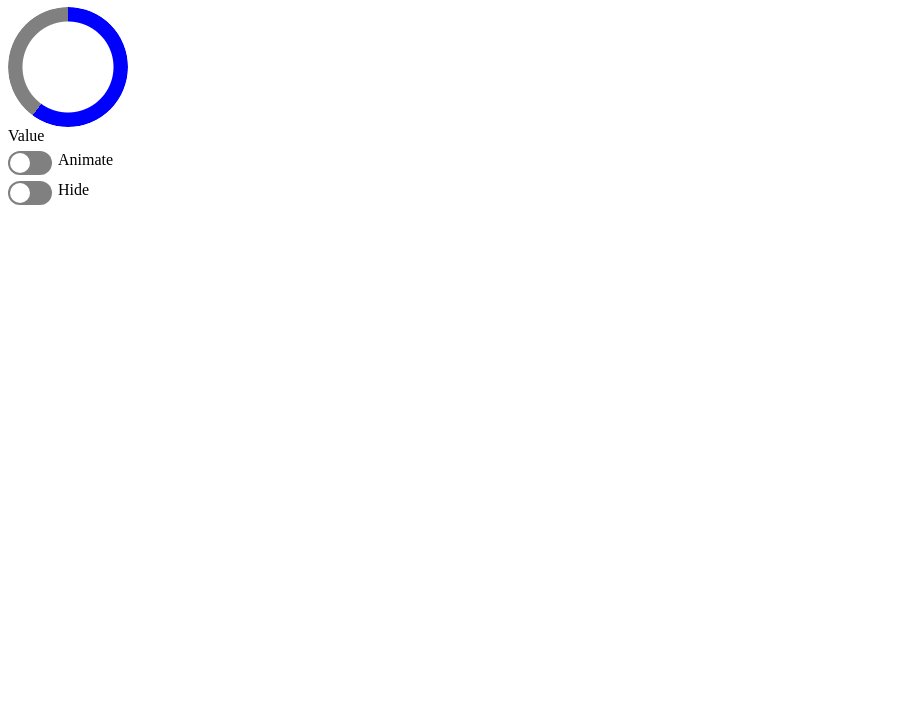
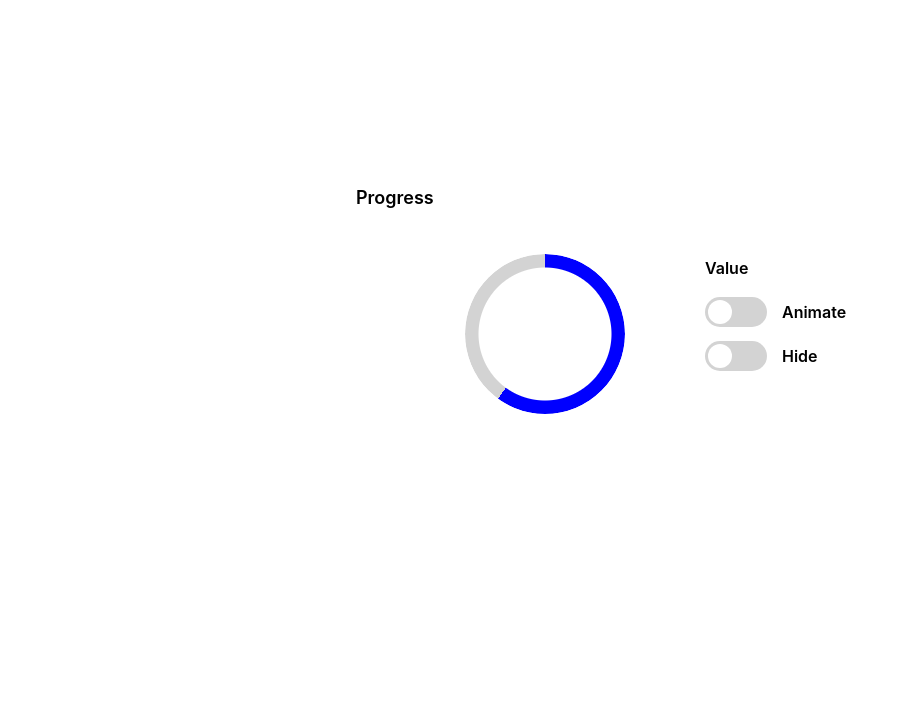
Before and after one commit to sobselena/ozon-test-task, a website built with Vite: page index.html in a window 1280 px wide. Shown: the part 73-800 px from the top of the page, without its empty margins (0-901 px from the left). Built offline with nearby package versions, Linux system fonts and the light colour scheme; files whose address does not match are found by name.

Commit message:
feat: add basic styles

```diff
--- a/index.html
+++ b/index.html
@@ -7,8 +7,5 @@
     <title>ozon-test-task</title>
     <script defer type="module" src="./src/main.ts"></script>
   </head>
-  <body>
-    <div id="app"></div>
-    <script type="module" src="/src/main.ts"></script>
-  </body>
+  <body></body>
 </html>
--- /dev/null
+++ b/src/app/styles/base/_normalize.scss
@@ -0,0 +1,19 @@
+*,
+*::before,
+*::after {
+  box-sizing: inherit;
+  margin: 0;
+  padding: 0;
+}
+
+html {
+  box-sizing: border-box;
+  font-size: 62.5%;
+}
+
+.wrapper {
+  display: flex;
+  align-items: center;
+  justify-content: center;
+  height: 100vh;
+}
--- /dev/null
+++ b/src/app/styles/base/_typography.scss
@@ -0,0 +1,39 @@
+/* inter-regular - cyrillic_latin */
+@font-face {
+  font-display: swap; /* Check https://developer.mozilla.org/en-US/docs/Web/CSS/@font-face/font-display for other options. */
+  font-family: 'Inter';
+  font-style: normal;
+  font-weight: 400;
+  src: url('../assets/fonts/inter-v20-cyrillic_latin-regular.woff2') format('woff2'); /* Chrome 36+, Opera 23+, Firefox 39+, Safari 12+, iOS 10+ */
+}
+/* inter-500 - cyrillic_latin */
+@font-face {
+  font-display: swap; /* Check https://developer.mozilla.org/en-US/docs/Web/CSS/@font-face/font-display for other options. */
+  font-family: 'Inter';
+  font-style: normal;
+  font-weight: 500;
+  src: url('../assets/fonts/inter-v20-cyrillic_latin-500.woff2') format('woff2'); /* Chrome 36+, Opera 23+, Firefox 39+, Safari 12+, iOS 10+ */
+}
+/* inter-600 - cyrillic_latin */
+@font-face {
+  font-display: swap; /* Check https://developer.mozilla.org/en-US/docs/Web/CSS/@font-face/font-display for other options. */
+  font-family: 'Inter';
+  font-style: normal;
+  font-weight: 600;
+  src: url('../assets/fonts/inter-v20-cyrillic_latin-600.woff2') format('woff2'); /* Chrome 36+, Opera 23+, Firefox 39+, Safari 12+, iOS 10+ */
+}
+/* inter-700 - cyrillic_latin */
+@font-face {
+  font-display: swap; /* Check https://developer.mozilla.org/en-US/docs/Web/CSS/@font-face/font-display for other options. */
+  font-family: 'Inter';
+  font-style: normal;
+  font-weight: 700;
+  src: url('../assets/fonts/inter-v20-cyrillic_latin-700.woff2') format('woff2'); /* Chrome 36+, Opera 23+, Firefox 39+, Safari 12+, iOS 10+ */
+}
+
+body {
+  font-family: Inter, sans-serif;
+  font-size: 1.6rem;
+  font-weight: 400;
+  line-height: 1.8;
+}
--- /dev/null
+++ b/src/app/styles/index.scss
@@ -0,0 +1,2 @@
+@import './base/normalize';
+@import './base/typography';
--- a/src/components/input-field/input-field.ts
+++ b/src/components/input-field/input-field.ts
@@ -6,11 +6,13 @@ type Props = {
   value?: string;
   type?: string;
   onKeyUp?: (event: Event) => void;
+  min?: string;
+  max?: string;
 };
 
 export class InputField extends Component {
   private onKeyUp?: (event: Event) => void;
-  constructor({ classes, placeholder, value, type, onKeyUp }: Props) {
+  constructor({ classes, placeholder, value, type, onKeyUp, min, max }: Props) {
     super({ tag: 'input', classes });
     if (placeholder) {
       this.setPlaceholder(placeholder);
@@ -23,6 +25,14 @@ export class InputField extends Component {
     }
     if (onKeyUp) {
       this.addKeyUpEvent(onKeyUp);
+    }
+
+    if (min) {
+      this.setAttribute('min', min);
+    }
+
+    if (max) {
+      this.setAttribute('max', max);
     }
   }
 
--- a/src/components/toggle/toggle.scss
+++ b/src/components/toggle/toggle.scss
@@ -1,31 +1,36 @@
 .params__toggle {
+  width: 62px;
+  height: 30px;
+
+  background: lightgray;
+  border-radius: 999px;
+
   position: relative;
-  width: 44px;
-  height: 24px;
-  border-radius: 100px;
-  background-color: gray;
-  border: none;
   cursor: pointer;
-  transition: background-color 0.25s ease;
-  padding: 0;
+
+  transition: background 0.3s ease;
 }
 
-.params__toggle::before {
+.params__toggle::after {
   content: '';
   position: absolute;
-  top: 2px;
-  left: 2px;
-  width: 20px;
-  height: 20px;
+
+  top: 3px;
+  left: 3px;
+
+  width: 24px;
+  height: 24px;
+
+  background: white;
   border-radius: 50%;
-  background-color: white;
-  transition: transform 0.25s ease;
+
+  transition: transform 0.15s ease;
 }
 
 .params__toggle.active {
-  background-color: blue;
+  background: blue;
 }
 
-.params__toggle.active::before {
-  transform: translateX(20px);
+.params__toggle.active::after {
+  transform: translateX(32px);
 }
--- a/src/main.ts
+++ b/src/main.ts
@@ -1,4 +1,5 @@
 import { App } from './app/app';
+import './app/styles/index.css';
 
 const app = new App();
 app.render();
--- a/src/pages/main/progress/components/parameters/parameter.scss
+++ b/src/pages/main/progress/components/parameters/parameter.scss
@@ -1,4 +1,44 @@
+.params {
+  width: 100%;
+  display: flex;
+  flex-direction: column;
+  gap: 14px;
+}
+
 .params__item {
   display: flex;
-  gap: 6px;
+  align-items: center;
+
+  gap: 15px;
+  width: 160px;
+  margin: 0 auto;
 }
+
+.params__input {
+  width: 62px;
+  padding: 6px 8px;
+  font-weight: 600;
+
+  border: 2px solid black;
+  border-radius: 999px;
+
+  font-size: 16px;
+  text-align: center;
+
+  outline: none;
+
+  transition: border 0.2s ease;
+}
+.params__label {
+  font-weight: 600;
+  text-align: start;
+}
+.params__input:focus {
+  border-color: blue;
+}
+
+@media (orientation: landscape) {
+  .params__item {
+    margin-left: 40px;
+  }
+}
--- a/src/pages/main/progress/components/parameters/parameter.ts
+++ b/src/pages/main/progress/components/parameters/parameter.ts
@@ -6,6 +6,7 @@ import './parameter.scss';
 
 export class Parameter extends Component {
   private parametersProps: ParametersType;
+
   constructor(props: ParametersType) {
     super({ tag: 'div', classes: ['params__item'] });
     this.parametersProps = props;
@@ -14,7 +15,11 @@ export class Parameter extends Component {
 
   configureView() {
     const interactionComponent = this.createInteractionComponent();
-    const labelComponent = new Component({ tag: 'span', text: this.parametersProps.label });
+    const labelComponent = new Component({
+      tag: 'span',
+      text: this.parametersProps.label,
+      classes: ['params__label'],
+    });
     if (interactionComponent) {
       this.appendChildren([interactionComponent, labelComponent]);
     }
@@ -34,11 +39,15 @@ export class Parameter extends Component {
 
   createInputField() {
     const { stateValue } = this.parametersProps;
+
     const component = new InputField({
       classes: ['params__input'],
       type: 'number',
       value: stateValue.toString(),
+      min: '0',
+      max: '100',
     });
+
     component.addListener('input', (event: Event) => {
       const value = Number((event.target as HTMLInputElement).value);
       if (!isNaN(value)) {
--- a/src/pages/main/progress/components/progress-circle/progress-circle.scss
+++ b/src/pages/main/progress/components/progress-circle/progress-circle.scss
@@ -1,14 +1,16 @@
 .progress-circle {
-  width: 120px;
-  height: 120px;
+  width: 160px;
+  height: 160px;
+
   border-radius: 50%;
   --progress: 0;
 
-  background: conic-gradient(blue 0% var(--progress), gray var(--progress) 100%);
+  background: conic-gradient(blue 0% var(--progress), lightgray var(--progress) 100%);
 
-  mask: radial-gradient(circle 55px, transparent 45px, black 46px);
+  mask: radial-gradient(circle 70px, transparent 66px, black 67px);
 
-  transition: background 0.3s ease;
+  transition: all 0.3s;
+  margin-bottom: 80px;
 }
 
 .progress-circle.animated {
@@ -16,7 +18,15 @@
 }
 
 .progress-circle.hidden {
-  display: none;
+  opacity: 0;
+  pointer-events: none;
+}
+@media (orientation: landscape) {
+  .progress-circle {
+    margin-bottom: 0;
+    margin-left: auto;
+    margin-right: 40px;
+  }
 }
 
 @keyframes rotate {
--- a/src/pages/main/progress/progress.scss
+++ b/src/pages/main/progress/progress.scss
@@ -1,5 +1,39 @@
-.params {
-  display: flex;
-  flex-direction: column;
-  gap: 6px;
+.progress {
+  display: grid;
+  grid-template-rows: repeat(3, auto);
+  align-content: start;
+  justify-items: center;
+
+  width: 320px;
+  height: 538px;
+  margin: 15px;
 }
+
+.progress__title {
+  align-self: start;
+  justify-self: start;
+  font-size: 18px;
+  font-weight: 600;
+  margin-bottom: 60px;
+}
+
+@media (orientation: landscape) {
+  .progress {
+    grid-template-columns: repeat(2, auto);
+    grid-template-rows: repeat(2, auto);
+    align-content: start;
+    justify-items: start;
+
+    width: 568px;
+    height: 290px;
+  }
+
+  .progress__title {
+    grid-column: 1 / -1;
+    margin-bottom: 40px;
+  }
+
+  .params {
+    width: 150px;
+  }
+}
--- a/src/utils/Component.ts
+++ b/src/utils/Component.ts
@@ -21,12 +21,14 @@ export class Component {
       this.appendChildren(children);
     }
   }
+
   appendChildren(children: Component[]) {
     children.forEach(child => {
       this.node.append(child.getNode());
       this.allChildren.push(child);
     });
   }
+
   destroy() {
     this.node.remove();
     this.deleteChildren();
@@ -48,6 +50,7 @@ export class Component {
     this.allChildren[childIndex].destroy();
     this.allChildren.splice(childIndex, 1);
   }
+
   deleteChildren() {
     this.allChildren.forEach(child => {
       child.destroy();
@@ -55,6 +58,7 @@ export class Component {
 
     this.allChildren = [];
   }
+
   getNode() {
     return this.node;
   }
```
Also changed, not shown: src/app/styles/assets/fonts/inter-v20-cyrillic_latin-500.woff2 (added), src/app/styles/assets/fonts/inter-v20-cyrillic_latin-600.woff2 (added), src/app/styles/assets/fonts/inter-v20-cyrillic_latin-700.woff2 (added), src/app/styles/assets/fonts/inter-v20-cyrillic_latin-regular.woff2 (added), src/app/styles/index.css (added), 1 other file.
